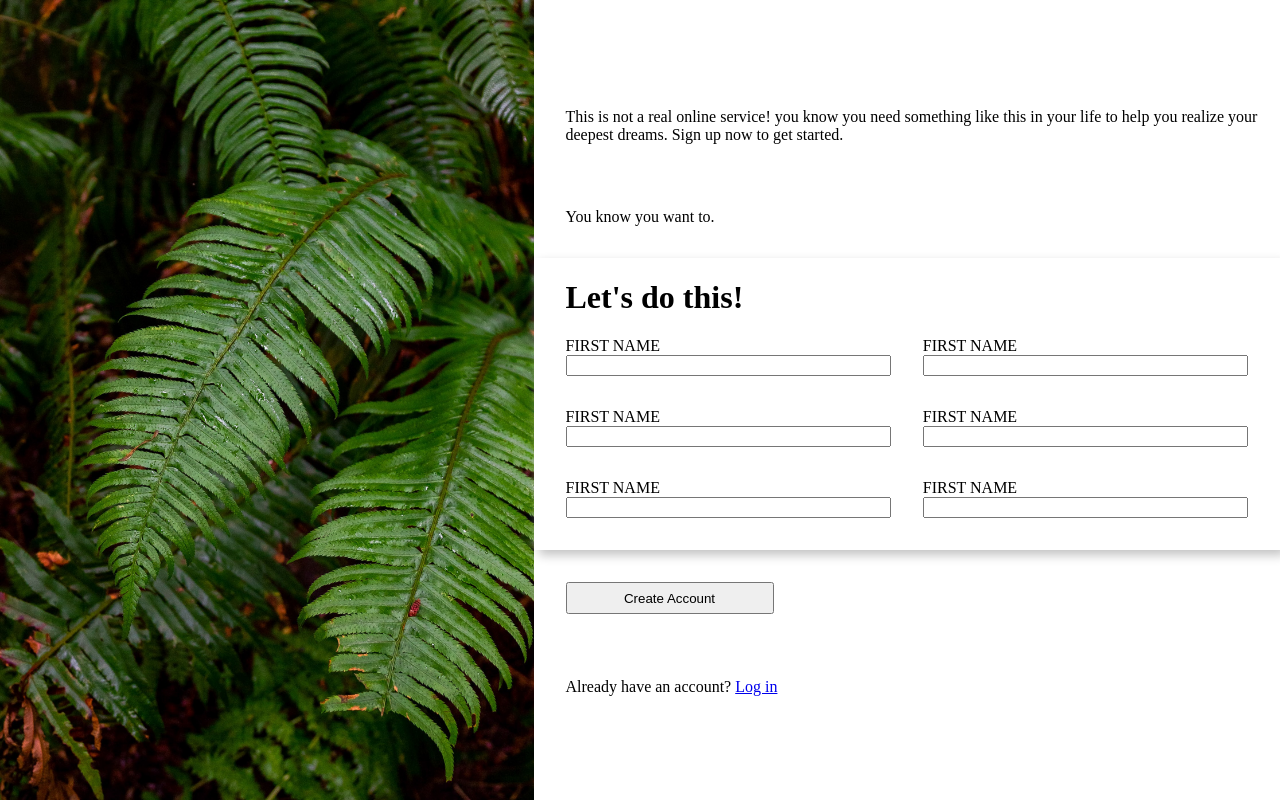
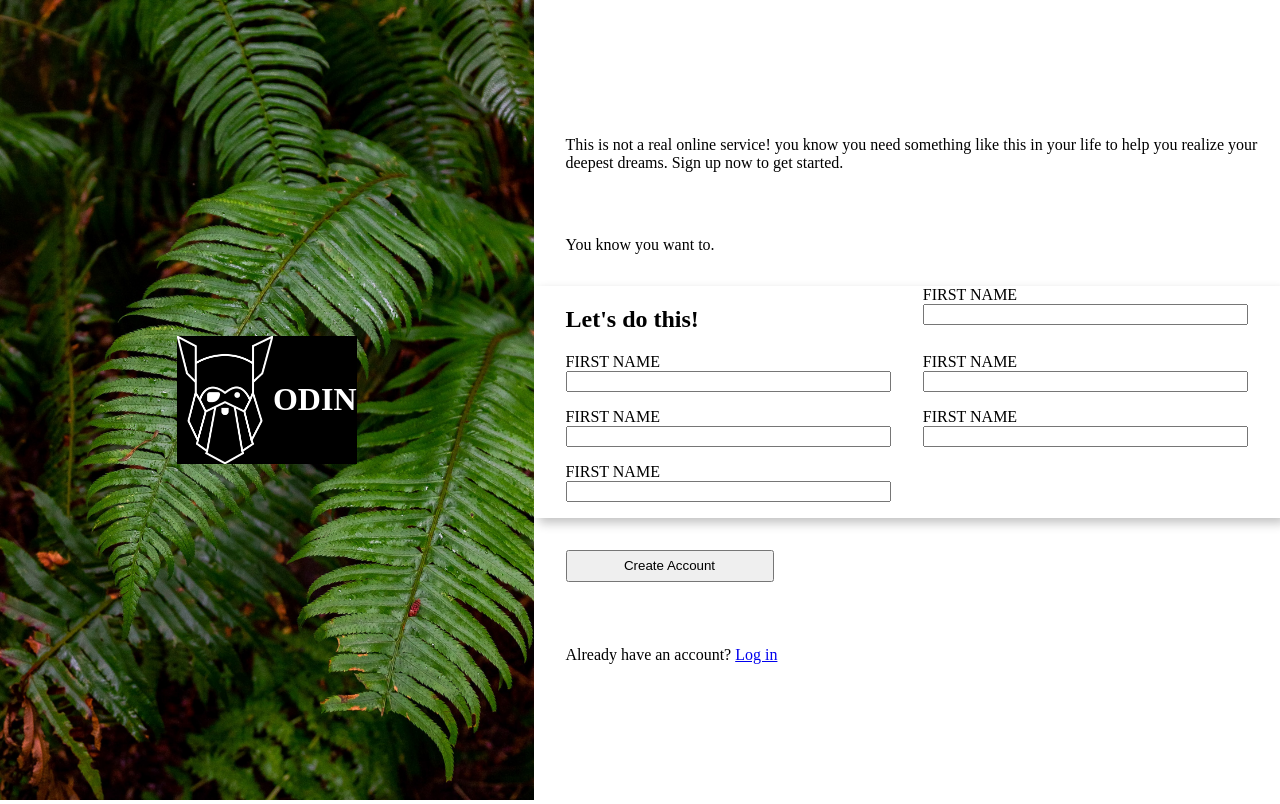
Before and after one commit to AKanoniOS/sign-up-form, a plain HTML site: page index.html in a window 1280 px wide. Drawn offline with Linux system fonts and the light colour scheme.

Commit message:
add more styling (I have to get better at commit messages)

```diff
--- a/index.html
+++ b/index.html
@@ -11,6 +11,10 @@
 
   <div class="Hflex">
     <div class="left-section">
+      <div class="Hflex odin">
+        <img src="/odin-lined.png" alt="" class="odin-logo">
+        <h1>ODIN</h1>
+      </div>
       <img src="/halie-west-25xggax4bSA-unsplash.jpeg" alt="">
     </div>
 
@@ -22,7 +26,7 @@
       </p>
       <p>You know you want to. </p>
       <form action="" name="form">
-        <h1>Let's do this!</h1>
+        <h2>Let's do this!</h2>
         <div class="Vflex form-item">
           <label for="first-name">FIRST NAME</label>
           <input type="text" name="first-name">
--- a/style.css
+++ b/style.css
@@ -38,9 +38,39 @@ form h1 {
 }
 .form-item {
   margin-right: 2rem;
-  margin-bottom: 2rem;
+  margin-bottom: 1rem;
 }
+input:focus {
+  border: blue solid 3px;
+  box-shadow: 5px 5px 10px rgb(194, 194, 194);
+}
+
 button {
   width: 13rem;
   height: 2rem;
 }
+
+.left-section {
+  position: relative;
+}
+
+.title-text {
+  position: absolute;
+}
+
+.left-section {
+  display:flex;
+  justify-content: center;
+  align-items: center;
+}
+
+.left-section .odin-logo {
+  width: 6em;
+  height: auto;
+}
+
+.left-section .odin {
+  position: absolute;
+  color: white;
+  background-color: black;
+}
```
